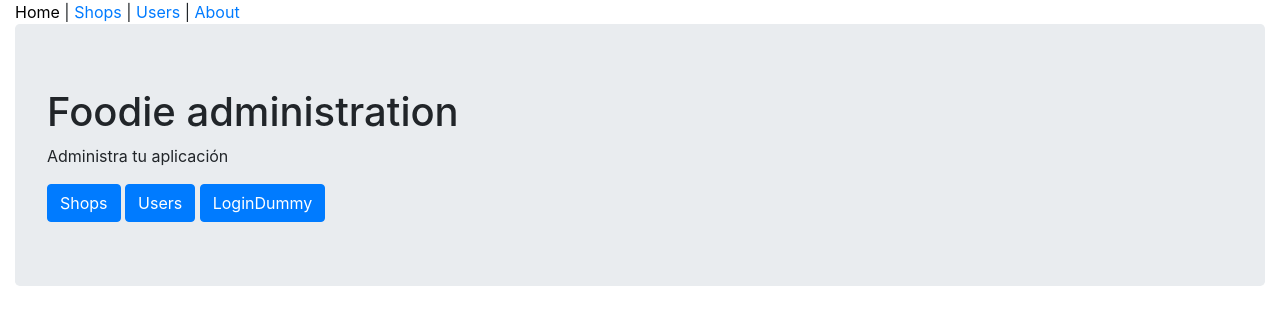
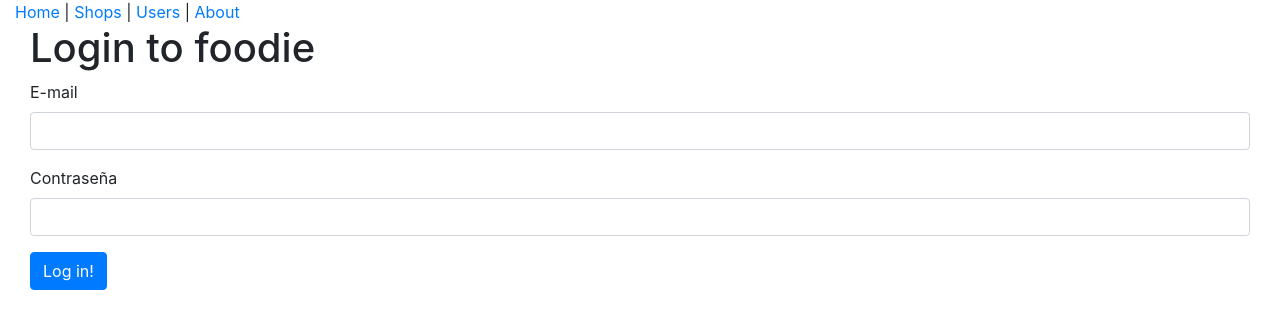
Before and after one commit to bbarchu/foodie-web, a React (Create React App) app: page / in a window 1280 px wide. Shown: the top 328 px of the page. Built offline with nearby package versions, Linux system fonts and the light colour scheme.

Commit message:
login en primera instancia

```diff
--- a/src/components/App.js
+++ b/src/components/App.js
@@ -9,12 +9,13 @@ import ManageShopPage from './ManageShopPage';
 import { ToastContainer } from 'react-toastify';
 import ProductPage from './ProductPage';
 import UsersPage from './UsersPage';
-import LoginPage from './LoginPage';
 import ManageUserPage from './ManageUserPage';
 import ManageProductPage from './ManageProductPage';
 import EditShop from './EditShop';
 import EditProduct from './EditProduct';
 import EditUser from './EditUser';
+import LoginPage from './LoginPage';
+
 
 function App(){
 
@@ -23,9 +24,9 @@ function App(){
       <ToastContainer autoClose={4000} hideProgressBar />
       <Header />
       <Switch>
-        <Route path="/" exact component={HomePage} />
+        <Route path="/" exact component={LoginPage} />
+        <Route path="/home" component={HomePage} />
         <Route path="/about" component={AboutPage} />
-        <Route path="/login" component={LoginPage} />
         <Route path="/shops" component={ShopsPage} />
         <Route path="/users" component={UsersPage} />
         <Route path="/shop/:slug" component={ProductPage} />
--- a/src/components/HomePage.js
+++ b/src/components/HomePage.js
@@ -7,7 +7,6 @@ function HomePage(){
         <p> Administra tu aplicación </p>
         <Link to="shops" className="btn btn-primary">Shops </Link>
         {" "}<Link to="users" className="btn btn-primary">Users</Link>
-        {" "}<Link to="login" className="btn btn-primary">LoginDummy</Link>
 
     </div>
     );
--- a/src/components/LoginPage.js
+++ b/src/components/LoginPage.js
@@ -2,10 +2,10 @@ import React, { useState } from 'react';
 import TextInput from './common/TextInput';
 import { toast } from 'react-toastify';
 import { withRouter } from 'react-router-dom';
+import { ToastContainer } from 'react-toastify';
+import { createBrowserHistory } from "history";
 
-
-function LoginPage() {
-
+function LoginPage(props) {
     const [errors, setErrors] = useState({});
     const [user, setUser] = useState({
         email:"",
@@ -30,6 +30,7 @@ function LoginPage() {
             })
         }).then(() => {
             toast.success("Conection success!");
+            props.history.push("/home");
         }).catch((e) => console.log(e));
     }
 
@@ -43,6 +44,8 @@ function LoginPage() {
     }
 
     return (
+        <div className="container-fluid">
+        <ToastContainer autoClose={4000} hideProgressBar />
         <React.Fragment>
         <h1>Login to foodie</h1>
         <form onSubmit={handleSubmit}>
@@ -72,6 +75,7 @@ function LoginPage() {
 
         </form>
         </React.Fragment>
+        </div>
     );
 }
 
--- a/src/components/common/Header.js
+++ b/src/components/common/Header.js
@@ -5,7 +5,7 @@ function Header() {
     const activeStyle = { color: "black"};
     return (
         <nav>
-            <NavLink activeStyle={activeStyle} to="/" exact >Home</NavLink> | <NavLink activeStyle={activeStyle} to="/shops">Shops</NavLink>
+            <NavLink activeStyle={activeStyle} to="/home" >Home</NavLink> | <NavLink activeStyle={activeStyle} to="/shops">Shops</NavLink>
             {" | "} <NavLink activeStyle={activeStyle} to="/users"> Users </NavLink> {" | "}<NavLink activeStyle={activeStyle} to="/about"> About </NavLink>
         </nav>
     );
```
